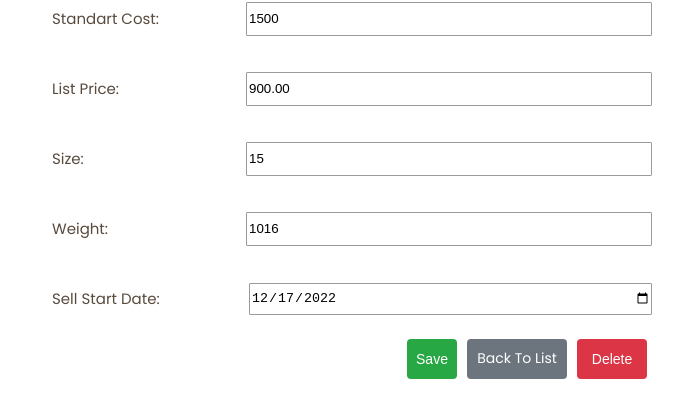
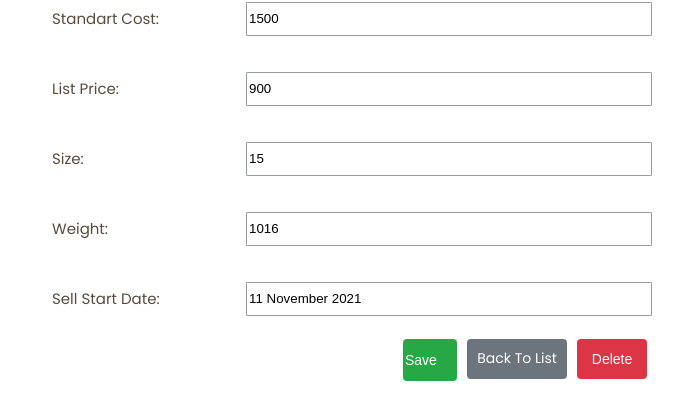
Before and after one commit to MichaLL27/-Online-Shop--Angular, an Angular app: page /products/edit/1 in a window 1280 px wide. Shown: the part 368-788 px from the top of the page, without its empty margins (64-747 px from the left). Built offline with nearby package versions, Linux system fonts and the light colour scheme.

Commit message:
change everything :D

```diff
--- a/src/app/app.component.ts
+++ b/src/app/app.component.ts
@@ -6,5 +6,5 @@ import { Component } from '@angular/core';
   styleUrls: ['./app.component.scss'],
 })
 export class AppComponent {
-  title = 'AngularGita';
+  title = 'Online Shop';
 }
--- a/src/app/delete/delete.component.html
+++ b/src/app/delete/delete.component.html
@@ -110,7 +110,9 @@
             value="Delete the Product!"
             (click)="deleteBtn()"
           />
-          <a class="delete__product__containers__infos__cancel" href="products"
+          <a
+            class="delete__product__containers__infos__cancel"
+            [routerLink]="['/products']"
             >Cancel - Back to List</a
           >
         </div>
--- a/src/app/edit/edit.component.html
+++ b/src/app/edit/edit.component.html
@@ -1,7 +1,7 @@
 <div>
   <h1>Edit Product</h1>
   <div>
-    <form class="forms" action="">
+    <form [formGroup]="newProduct" class="forms">
       <div class="form">
         <div class="form__texts">
           <div>
@@ -12,7 +12,7 @@
             type="text"
             [id]="course.id"
             name="fname"
-            [value]="course.name"
+            formControlName="name"
           />
         </div>
         <div class="form__texts">
@@ -24,7 +24,7 @@
             type="text"
             [id]="course.id"
             name="fname"
-            [value]="course.number"
+            formControlName="productNumber"
           />
         </div>
         <div class="form__texts">
@@ -36,7 +36,7 @@
             type="text"
             [id]="course.id"
             name="fname"
-            [value]="course.color"
+            formControlName="color"
           />
         </div>
         <div class="form__texts">
@@ -45,10 +45,10 @@
           </div>
           <input
             class="form__texts__input"
-            type="text"
+            type="number"
             [id]="course.id"
             name="fname"
-            [value]="course.cost"
+            formControlName="cost"
           />
         </div>
         <div class="form__texts">
@@ -57,10 +57,10 @@
           </div>
           <input
             class="form__texts__input"
-            type="text"
+            type="number"
             [id]="course.id"
             name="fname"
-            [value]="course.price"
+            formControlName="price"
           />
         </div>
         <div class="form__texts">
@@ -69,48 +69,52 @@
           </div>
           <input
             class="form__texts__input"
-            type="text"
+            type="number"
             [id]="course.id"
             name="fname"
-            [value]="course.size"
+            formControlName="size"
           />
         </div>
         <div class="form__texts">
           <div>
-            <h5>Weight:</h5>
+            <h5 for="weight">Weight:</h5>
+          </div>
+          <input
+            class="form__texts__input"
+            type="number"
+            [id]="course.id"
+            name="fname"
+            formControlName="weight"
+          />
+        </div>
+        <div class="form__texts">
+          <div>
+            <h5 for="date">Sell Start Date:</h5>
           </div>
           <input
             class="form__texts__input"
             type="text"
             [id]="course.id"
             name="fname"
-            [value]="course.weight"
-          />
-        </div>
-        <div class="form__texts">
-          <div>
-            <h5>Sell Start Date:</h5>
-          </div>
-          <input
-            class="form__texts__input"
-            type="date"
-            [id]="course.id"
-            name="fname"
-            value="2022-12-17"
             min="2022-12-17"
             max="2023-01-31"
+            formControlName="date"
           />
         </div>
         <div class="form__btn">
           <input
             class="form__btn__save form__btn__same"
-            type="submit"
             value="Save"
+            (click)="update(newProduct.value)"
           />
-          <a class="form__btn__back form__btn__same" href="products"
+          <a
+            class="form__btn__back form__btn__same"
+            [routerLink]="['/products']"
             >Back To List</a
           >
-          <button class="form__btn__delete form__btn__same">Delete</button>
+          <button class="form__btn__delete form__btn__same" (click)="delete()">
+            Delete
+          </button>
         </div>
       </div>
     </form>
--- a/src/app/edit/edit.component.ts
+++ b/src/app/edit/edit.component.ts
@@ -1,5 +1,7 @@
 import { Component, OnInit } from '@angular/core';
-import { ActivatedRoute } from '@angular/router';
+import { FormControl, FormGroup } from '@angular/forms';
+import { ActivatedRoute, Router } from '@angular/router';
+import { DeleteComponent } from '../delete/delete.component';
 import { ItemsService } from '../items.service';
 
 @Component({
@@ -7,15 +9,63 @@ import { ItemsService } from '../items.service';
   styleUrls: ['./edit.component.scss'],
 })
 export class EditComponent implements OnInit {
+  newProduct: FormGroup;
+
   course: any;
   courseId: any;
+  allCourse: any;
+  currentCourse: any;
+
   constructor(
     private activateRoute: ActivatedRoute,
-    private itemService: ItemsService
+    private itemService: ItemsService,
+    private deleteComponent: DeleteComponent,
+    private router: Router
   ) {}
 
   ngOnInit(): void {
     this.courseId = this.activateRoute.snapshot.paramMap.get('id');
     this.course = this.itemService.items.find((x) => x.id == this.courseId);
+    this.allCourse = this.itemService.items;
+    this.currentCourse = this.courseId - 1;
+
+    let name = new FormControl(this.course?.name);
+    let productNumber = new FormControl(this.course?.number);
+    let color = new FormControl(this.course?.color);
+    let cost = new FormControl(this.course?.cost);
+    let price = new FormControl(this.course?.price);
+    let size = new FormControl(this.course?.size);
+    let weight = new FormControl(this.course?.weight);
+    let date = new FormControl(this.course?.date);
+    this.newProduct = new FormGroup({
+      name: name,
+      productNumber: productNumber,
+      color: color,
+      cost: cost,
+      price: price,
+      size: size,
+      weight: weight,
+      date: date,
+    });
+  }
+
+  update(value: any): void {
+    this.course.name = value.name;
+    this.course.number = value.productNumber;
+    this.course.color = value.color;
+    this.course.cost = value.cost;
+    this.course.price = value.price;
+    this.course.size = value.size;
+    this.course.weight = value.weight;
+    this.course.date = value.date;
+    this.router.navigate(['/products']);
+  }
+  delete(): void {
+    // this.deleteComponent.deleteBtn();
+
+    if (this.allCourse.splice(this.currentCourse, 1)) {
+      this.itemService.fixIds();
+    }
+    this.router.navigate(['/products']);
   }
 }
--- a/src/app/newProduct/new.product.html
+++ b/src/app/newProduct/new.product.html
@@ -61,7 +61,7 @@
           </div>
           <input
             class="form__texts__input"
-            type="text"
+            type="number"
             formControlName="price"
             id="fname"
             name="fname"
--- a/src/app/newProduct/new.product.ts
+++ b/src/app/newProduct/new.product.ts
@@ -1,4 +1,4 @@
-import { Component, EventEmitter, OnInit, Output } from '@angular/core';
+import { Component, OnInit } from '@angular/core';
 import { Router } from '@angular/router';
 import { FormControl, FormGroup } from '@angular/forms';
 import { ItemsService } from '../items.service';
@@ -8,6 +8,7 @@ import { ItemsService } from '../items.service';
   styleUrls: ['./new.product.scss'],
 })
 export class NewProduct implements OnInit {
+
   newProduct = new FormGroup({
     name: new FormControl(''),
     productNumber: new FormControl(''),
@@ -18,15 +19,6 @@ export class NewProduct implements OnInit {
     weight: new FormControl(''),
     date: new FormControl(''),
   });
-
-  Name = this.newProduct.controls.name.value;
-  ProductNumber = this.newProduct.controls.productNumber.value;
-  Color = this.newProduct.controls.color.value;
-  StandartCost = +this.newProduct.controls.color.value;
-  Price = this.newProduct.controls.standartCost.value;
-  Size = +this.newProduct.controls.size.value;
-  Weight = +this.newProduct.controls.weight.value;
-  Date = this.newProduct.controls.date.value;
 
   constructor(private router: Router, private items: ItemsService) {}
 
@@ -39,7 +31,7 @@ export class NewProduct implements OnInit {
         name: this.newProduct.controls.name.value,
         number: this.newProduct.controls.productNumber.value,
         color: this.newProduct.controls.color.value,
-        price: this.newProduct.controls.price.value,
+        price: +this.newProduct.controls.price.value,
         date: this.newProduct.controls.date.value,
         actions: 'add',
         cost: +this.newProduct.controls.standartCost.value,
@@ -49,7 +41,7 @@ export class NewProduct implements OnInit {
     ];
 
     createItem.map((x) => {
-      this.items.items.unshift(x);
+      return this.items.items.unshift(x)
     });
     this.items.fixIds();
     this.router.navigate(['/products']);
--- a/src/app/products/item.model.ts
+++ b/src/app/products/item.model.ts
@@ -3,7 +3,7 @@ export interface Item {
   name: string;
   number: string;
   color: string;
-  price: string;
+  price: number;
   date: string;
   actions: string;
   cost: number;
--- a/src/app/products/products.component.html
+++ b/src/app/products/products.component.html
@@ -10,13 +10,7 @@
       <div>
         <h5>Name:</h5>
       </div>
-      <input
-        class="main__true__input"
-        type="text"
-        id="fname"
-        name="fname"
-        [value]="course.date"
-      />
+      <input class="main__true__input" type="text" id="fname" name="fname" />
       <div>
         <h5>And price between:</h5>
       </div>
--- a/src/app/products/products.component.ts
+++ b/src/app/products/products.component.ts
@@ -1,6 +1,6 @@
 import { Component } from '@angular/core';
 import { ItemsService } from '../items.service';
-import { Item } from './item.model';
+import { EditComponent } from '../edit/edit.component';
 
 @Component({
   templateUrl: 'products.component.html',
@@ -8,6 +8,7 @@ import { Item } from './item.model';
 })
 export class ProductsComponent {
   showImage: boolean = false;
+  filteredProducts: any;
   toggleImage(): void {
     this.showImage = !this.showImage;
   }
```
Also changed, not shown: src/app/app.module.ts (+12 -2 lines), src/app/items.service.ts (+14 -14 lines).
